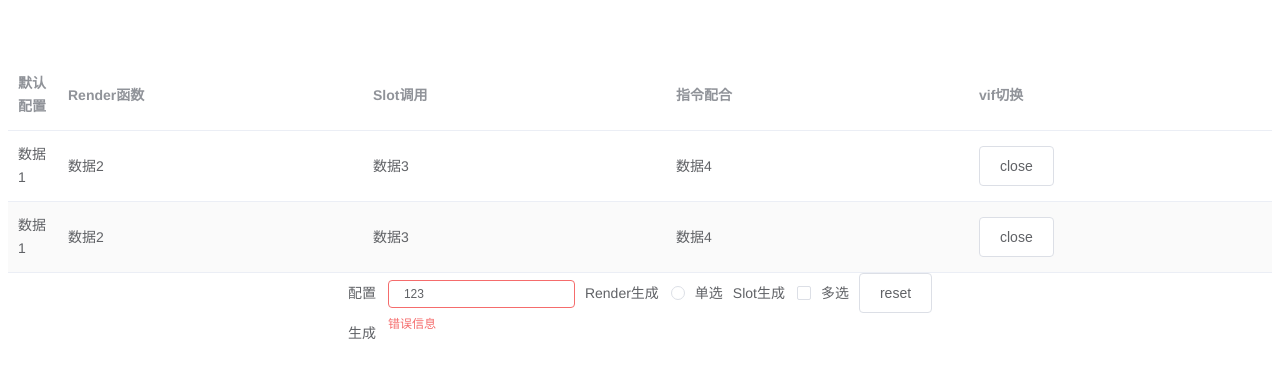
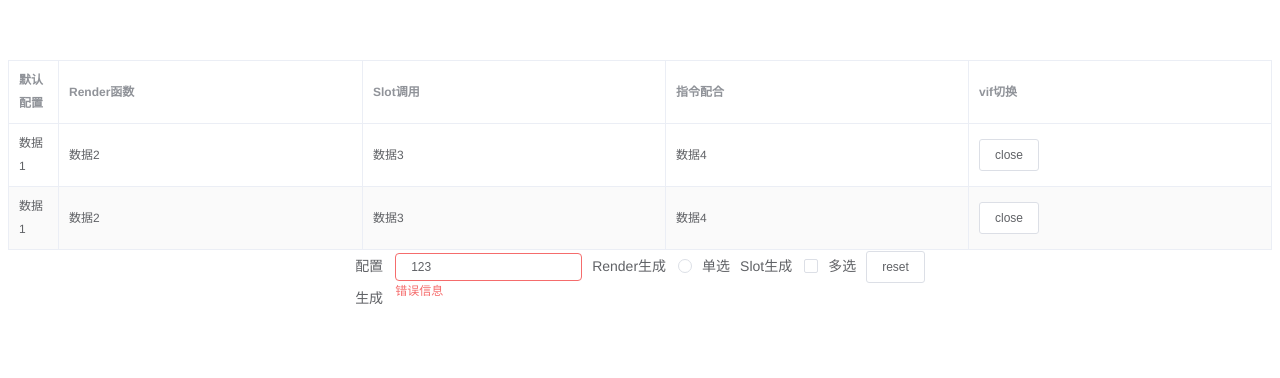
Before and after one commit to preflower/easy-element, a Vue app: page / in a window 1280 px wide. Shown: the top 378 px of the page. Built offline with nearby package versions, Linux system fonts and the light colour scheme.

Commit message:
feat: new global configure when init

```diff
--- a/packages/form/index.vue
+++ b/packages/form/index.vue
@@ -40,7 +40,10 @@ export default {
 
     const formData = {
       ref: 'i-form',
-      props: this.$attrs,
+      props: Object.assign({},
+        (this.$EASYELEMENT?.form || {}),
+        this.$attrs
+      ),
       on: this.$listeners
     }
     const formItems = []
--- a/packages/index.js
+++ b/packages/index.js
@@ -6,10 +6,15 @@ const components = [
   Table
 ]
 
-const install = function (Vue) {
+const install = function (Vue, options = {}) {
   components.forEach(component => {
     Vue.component(component.name, component)
   })
+
+  Vue.prototype.$EASYELEMENT = {
+    table: options.table || {},
+    form: options.form || {}
+  }
 }
 
 if (typeof window !== 'undefined' && window.Vue) {
--- a/packages/table/index.vue
+++ b/packages/table/index.vue
@@ -31,7 +31,10 @@ export default {
     const tableProps = {
       ref: 'i-table',
       class: 'i-table',
-      props: this.$attrs,
+      props: Object.assign({},
+        (this.$EASYELEMENT?.table || {}),
+        this.$attrs
+      ),
       on: this.$listeners
     }
     const tableColumns = []
--- a/src/App.vue
+++ b/src/App.vue
@@ -14,7 +14,6 @@
       form-ref="form"
       :fields="fields"
       :model="formModel"
-      inline
     >
       <template v-slot:slott>
         <el-checkbox v-model="formModel.checkbox">
@@ -31,15 +30,8 @@
 </template>
 
 <script>
-import IForm from '../packages/form'
-import ITable from '../packages/table'
-
 export default {
   name: 'App',
-  components: {
-    IForm,
-    ITable
-  },
   data () {
     return {
       vif: true,
--- a/src/main.js
+++ b/src/main.js
@@ -3,9 +3,22 @@ import App from './App.vue'
 import ElementUI from 'element-ui'
 import 'element-ui/lib/theme-chalk/index.css'
 
+import EasyElement from '../packages'
+
 Vue.config.productionTip = false
 
-Vue.use(ElementUI)
+Vue.use(ElementUI, {
+  size: 'small'
+})
+Vue.use(EasyElement, {
+  table: {
+    border: true,
+    stripe: true
+  },
+  form: {
+    inline: true
+  }
+})
 
 Vue.directive('elm', {
   inserted: function (el) {
```
